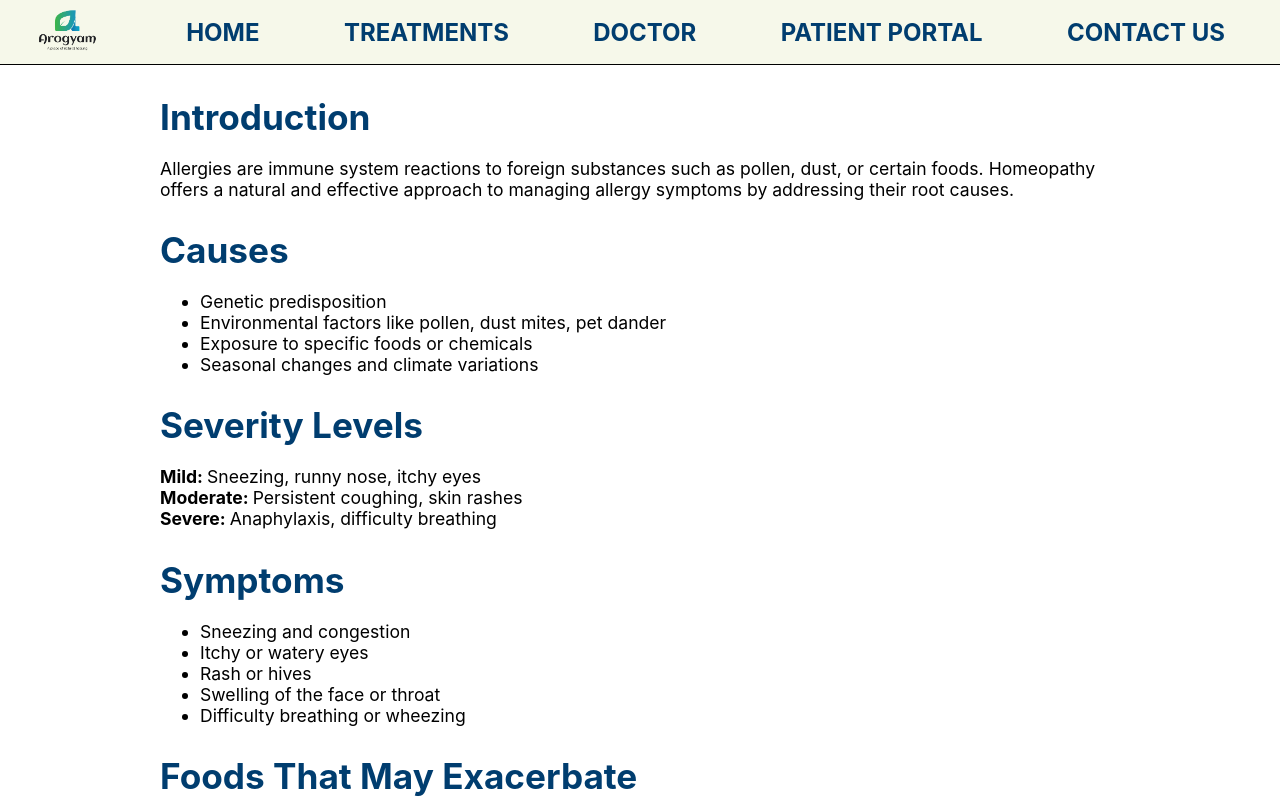
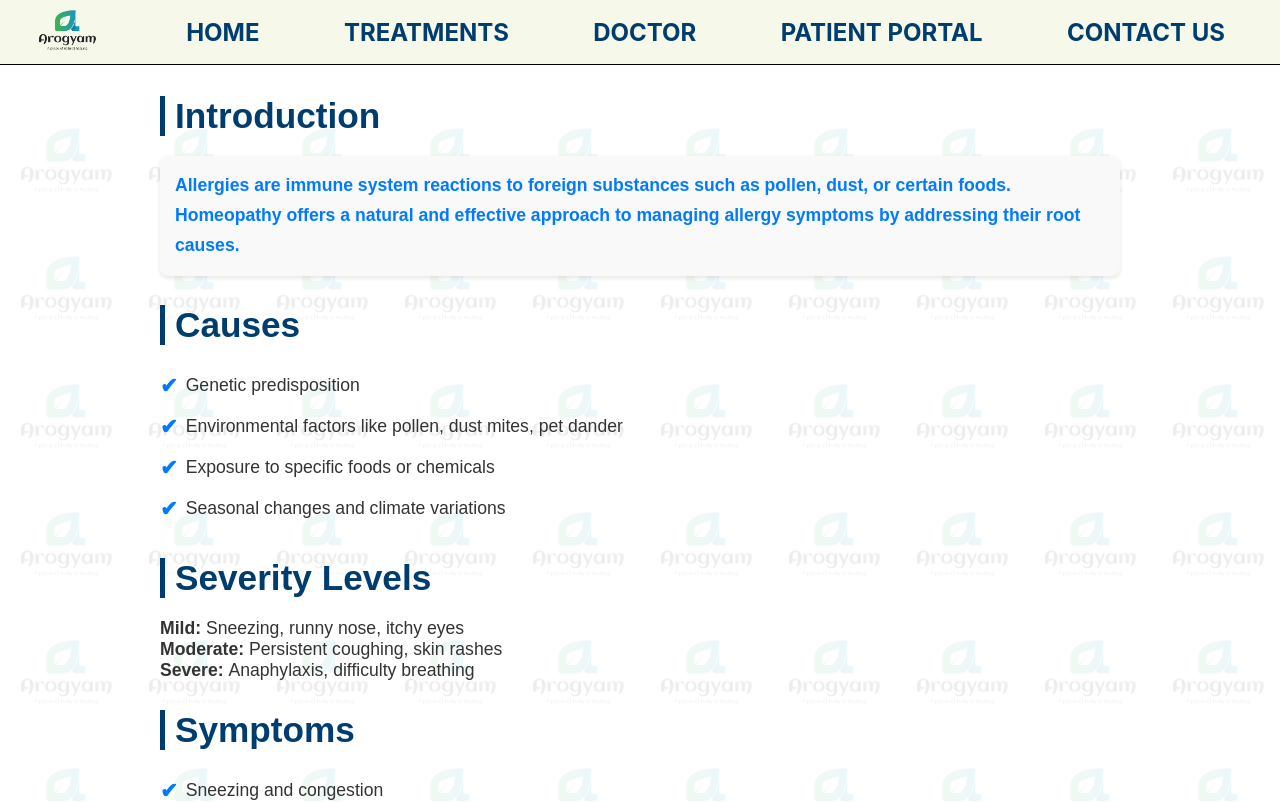
Before and after one commit to imf-ali/Arogyam-web, a React (Create React App) app: page /treatments/acne-treatment in a window 1280 px wide. Shown: the top 802 px of the page. Built offline with nearby package versions, Linux system fonts and the light colour scheme; no server answers.

Commit message:
added watermark and page  design in treatment

```diff
--- a/src/components/TreatmentPage/TreatmentItem.js
+++ b/src/components/TreatmentPage/TreatmentItem.js
@@ -2,17 +2,19 @@
 import treatmentData from '../../assets/treatments.json';
 import styles from '../../styles/TreatmentsPage/Treatment.module.css';
 import NotFound from '../NotFound';
+import watermark from '../../assets/logoLight.png';
 
 const TreatmentItem = () => {
   const { name } = useParams();
   const treatment = treatmentData.treatments.find((item) => item.path === name);
 
   return (
+    <div className={styles.watermarkContainer} style={{ '--watermark': `url(${watermark})` }}>
       <div className={styles.treatmentItem}>
         {treatment ? (
           <>
             {Object.keys(treatment.data).map((key) => (
-            <div key={key}>
+              <div key={key} className={key === 'Severity Levels' ? styles.severityBox : key === 'Foods That May Exacerbate' ? styles.foodsBox : key === 'Benefits of Using Homeopathy' ? styles.benefits : ''}>
                 <h2>{key}</h2>
                 {Array.isArray(treatment.data[key]) ? (
                   <ul>
@@ -38,6 +40,7 @@
           <NotFound />
         )}
       </div>
+    </div>
   );
 }
 
--- a/src/pages/Treatment.js
+++ b/src/pages/Treatment.js
@@ -1,9 +1,11 @@
 import { Link } from 'react-router-dom';
 import treatmentsData from '../assets/treatments.json';
 import styles from '../styles/TreatmentsPage/Treatment.module.css';
+import watermark from '../assets/logoMain.png';
 
 const Treatment = () => {
 	return (
+		<div className={styles.watermarkTreatmentContainer} style={{ '--watermark': `url(${watermark})` }}>
 			<div className={styles.treatmentDiv}>
 				<h2>Homeopathy Treatment</h2>
 				<p>
@@ -27,6 +29,7 @@
 					))}
 				</div>
 			</div>
+		</div>
 	);
 }
 
--- a/src/styles/TreatmentsPage/Treatment.module.css
+++ b/src/styles/TreatmentsPage/Treatment.module.css
@@ -30,6 +30,9 @@
   background: linear-gradient(145deg, #f6f8ea, #cce5ab);
   box-shadow: 0 4px 6px rgba(0, 0, 0, 0.1);
   transition: transform 0.2s, box-shadow 0.2s;
+  display: flex;
+  flex-direction: column;
+  justify-content: space-between;
 }
 
 .card h3 {
@@ -43,11 +46,14 @@
   margin-bottom: 16px;
   font-size: 0.95em;
   color: #555;
+  flex-grow: 1;
 }
 
 .card:hover {
   transform: translateY(-5px);
   box-shadow: 0 6px 12px rgba(0, 0, 0, 0.15);
+  border-width: 1mm;
+  border-color: #003d6f;
 }
 
 .moreButton {
@@ -62,10 +68,12 @@
   text-decoration: none;
   text-align: center;
   transition: background-color 0.3s, transform 0.2s;
+  margin-top: auto;
+  margin-bottom: 12px;
 }
 
 .moreButton:hover {
-  background-color: #5ea3ed;
+  background-color: #007BFF;
   transform: translateY(-3px);
 }
 
@@ -75,15 +83,114 @@
   width: 75vw;
   font-size: 1.1em;
   margin-bottom: 5vh;
+  font-family: 'Poppins', sans-serif;
+  color: #333;
+}
+
+.watermarkContainer {
+  position: relative;
+}
+
+.watermarkContainer::before {
+  content: "";
+  position: absolute;
+  top: 0;
+  left: 0;
+  width: 100%;
+  height: 100%;
+  background-image:
+    var(--watermark);
+  background-repeat: repeat;
+  background-size: 10%;
+  opacity: 0.08;
+  /* transform: rotate(-25deg); */
+  z-index: -1;
 }
 
 .treatmentItem h2 {
   color: #003d6f;
   font-size: 2em;
   margin-bottom: 20px;
+  border-left: 5px solid #003d6f;
+  padding-left: 10px;
 }
 
- .card:hover {
-  border-width: 1mm;
-  border-color: #003d6f;
+.treatmentItem p {
+  font-size: 1em;
+  font-weight: 600;
+  line-height: 1.7;
+  color: #007BFF;
+  background-color: #f9f9f9;
+  padding: 15px;
+  border-radius: 8px;
+  box-shadow: 0 2px 4px rgba(0, 0, 0, 0.1);
 }
+
+.treatmentItem ul {
+  list-style: none;
+  padding: 0;
+}
+
+.treatmentItem ul li {
+  padding: 8px 0;
+  font-size: 1em;
+  display: flex;
+  align-items: center;
+  gap: 8px;
+}
+
+.treatmentItem ul li::before {
+  content: '✔';
+  font-size: 1.2em;
+  color: #007BFF;
+  font-weight: bold;
+}
+
+.severity-box {
+  background: #eef5ff;
+  padding: 15px;
+  border-radius: 8px;
+  box-shadow: 0 2px 6px rgba(0, 0, 0, 0.1);
+  margin: 10px 0;
+}
+
+.severity-box strong {
+  color: #003d6f;
+  font-size: 1.1em;
+}
+
+.benefits {
+  background: linear-gradient(145deg, #f6f8ea, #cce5ab);
+  padding: 20px;
+  border-radius: 12px;
+  margin-top: 20px;
+  box-shadow: 0 4px 6px rgba(0, 0, 0, 0.1);
+}
+
+.foods-box {
+  background: #ffefef;
+  padding: 15px;
+  border-radius: 8px;
+  margin-top: 20px;
+  box-shadow: 0 2px 6px rgba(0, 0, 0, 0.1);
+}
+
+.watermarkTreatmentContainer {
+  position: relative;
+}
+
+.watermarkTreatmentContainer::before {
+  content: "";
+  position: absolute;
+  top: 0;
+  left: 0;
+  width: 100%;
+  height: 100%;
+  background-image:
+    var(--watermark);
+  background-repeat: repeat;
+  background-size: 5%;
+  opacity: 0.05;
+  /* transform: rotate(-25deg); */
+  z-index: -1;
+}
```
Lines whose indentation alone changed are shown as unchanged.
